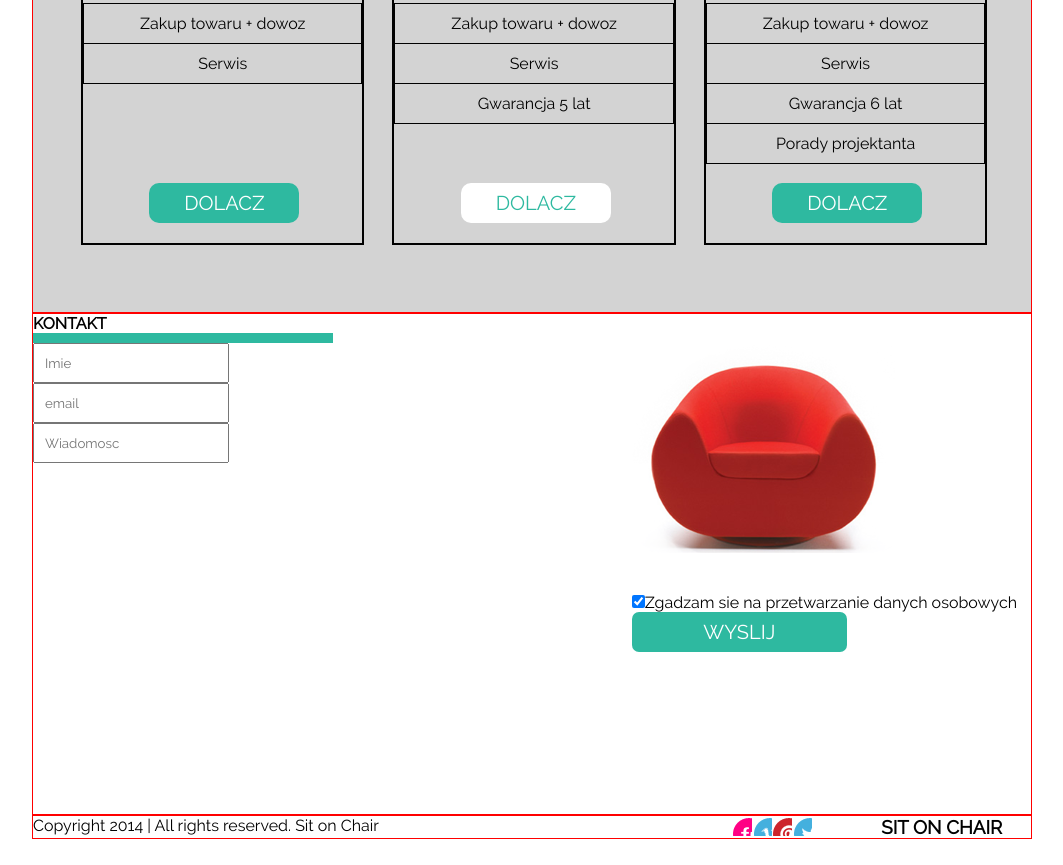
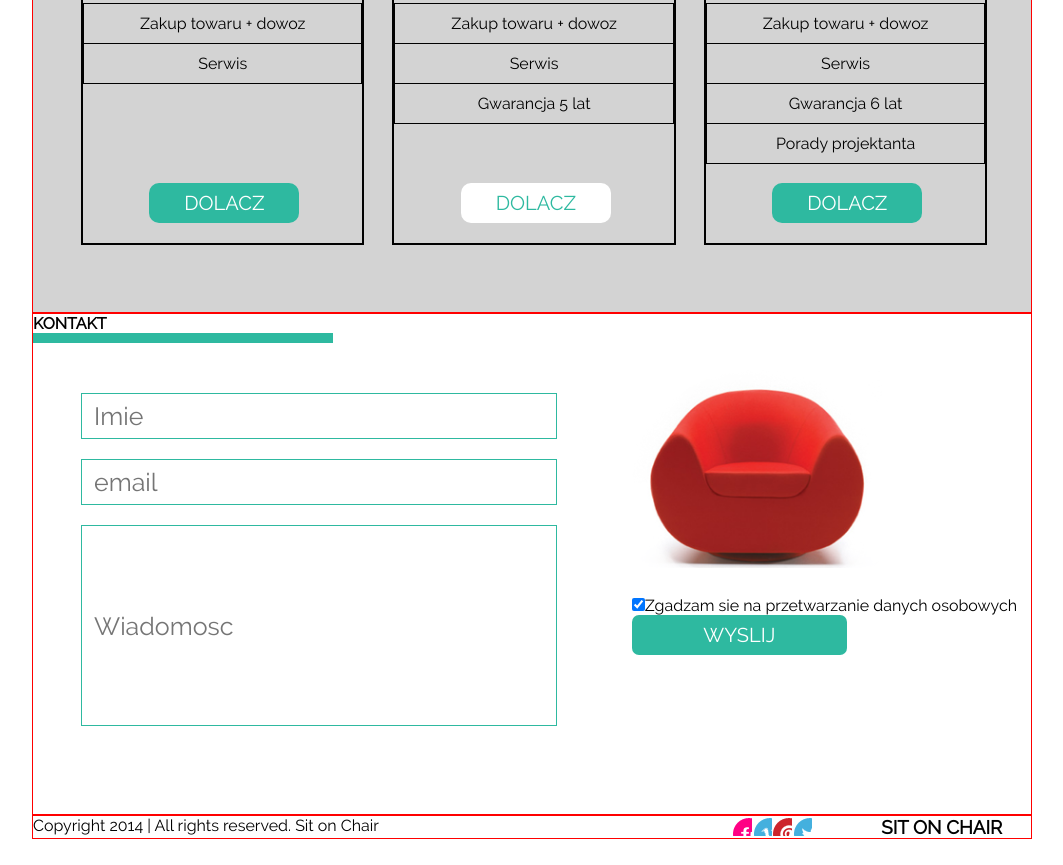
Before and after one commit to BartekMy/First-Workshop, a plain HTML site: page index.html in a window 1280 px wide. Shown: the part 1143-2008 px from the top of the page, without its empty margins (108-1171 px from the left). Drawn offline with Linux system fonts and the light colour scheme.

Commit message:
2nd Commit corrections

```diff
--- a/css/style.css
+++ b/css/style.css
@@ -289,24 +289,54 @@ td {
 .medium_end_box1 {
     float: left;
     width: 60%;
+
 }
 
 .medium_end_box2 {
     float: left;
     width: 40%;
+  }
+
+#form_small1 {
+  display: block;
+    margin-top: 50px;
+    margin-left: 48px;
+    width: 450px;
+    height: 20px;
+    border: 1px solid #2eb9a0;
+    font-size: 25px;
+    padding: 12px;
 }
-
-#form {
-    display: block;
-    padding: 10px;
+#form_small2 {
+  display: block;
+    margin-top: 20px;
+    margin-left: 48px;
+    width: 450px;
+    height: 20px;
+    border: 1px solid #2eb9a0;
+    font-size: 25px;
+    padding: 12px;
 }
-
+#form_large {
+  display: block;
+    margin-top: 20px;
+    margin-left: 48px;
+    width: 450px;
+    height: 175px;
+    border: 1px solid #2eb9a0;
+    font-size: 25px;
+    padding: 12px;
+}
 .red_chair {
-    background: url("../images/red_chair.png");
-    height: 250px;
-    background-repeat: no-repeat;
+  background: url(../images/red_chair.png);
+  height: 200px;
+  background-repeat: no-repeat;
+  background-size: contain;
+  margin-top: 25px;
 }
-
+#checkbox_btn {
+  margin-top: 30px;
+}
 #end_button {
     font-size: 20px;
     font-weight: 400;
--- a/index.html
+++ b/index.html
@@ -147,13 +147,13 @@
                 <h4 id="smaller_logo">KONTAKT</h4>
                 <div id="green_line2"></div>
                 <div class="medium_end_box1">
-                    <input id="form" type="text" name="name" placeholder="Imie">
-                    <input id="form" type="email" name="email" placeholder="email">
-                    <input id="form" type="text" name="message" placeholder="Wiadomosc">
+                    <input id="form_small1" type="text" name="name" placeholder="Imie">
+                    <input id="form_small2" type="email" name="email" placeholder="email">
+                    <input id="form_large" type="text" name="message" placeholder="Wiadomosc">
                 </div>
                 <div class="medium_end_box2">
                     <div class="red_chair"></div>
-                    <input type="checkbox" name="data" checked="checked">Zgadzam sie na przetwarzanie danych osobowych</input>
+                    <input id="checkbox_btn" type="checkbox" name="data" checked="checked">Zgadzam sie na przetwarzanie danych osobowych</input>
                     <input id="end_button" type="submit" value="WYSLIJ"></input>
                 </div>
             </div>
```
